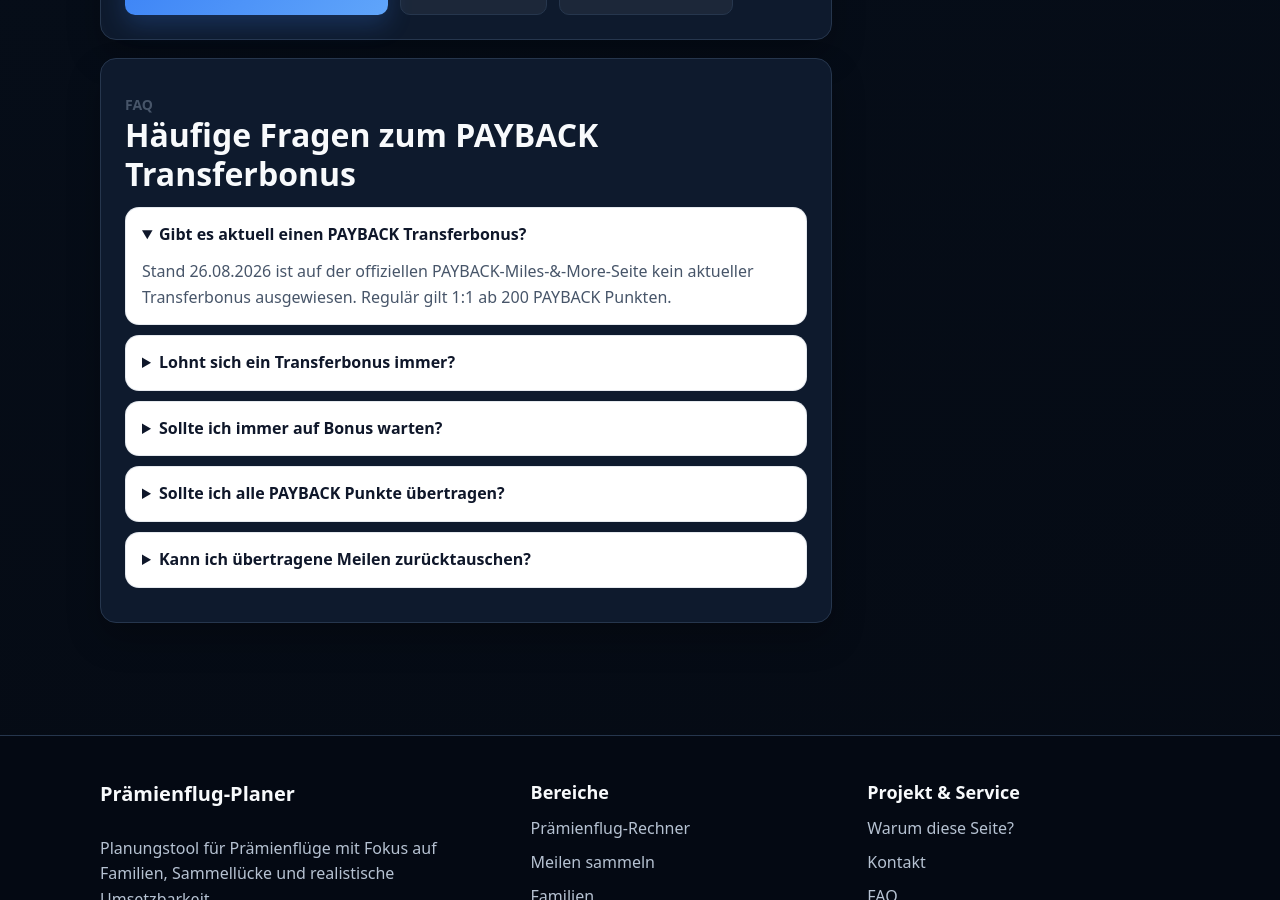
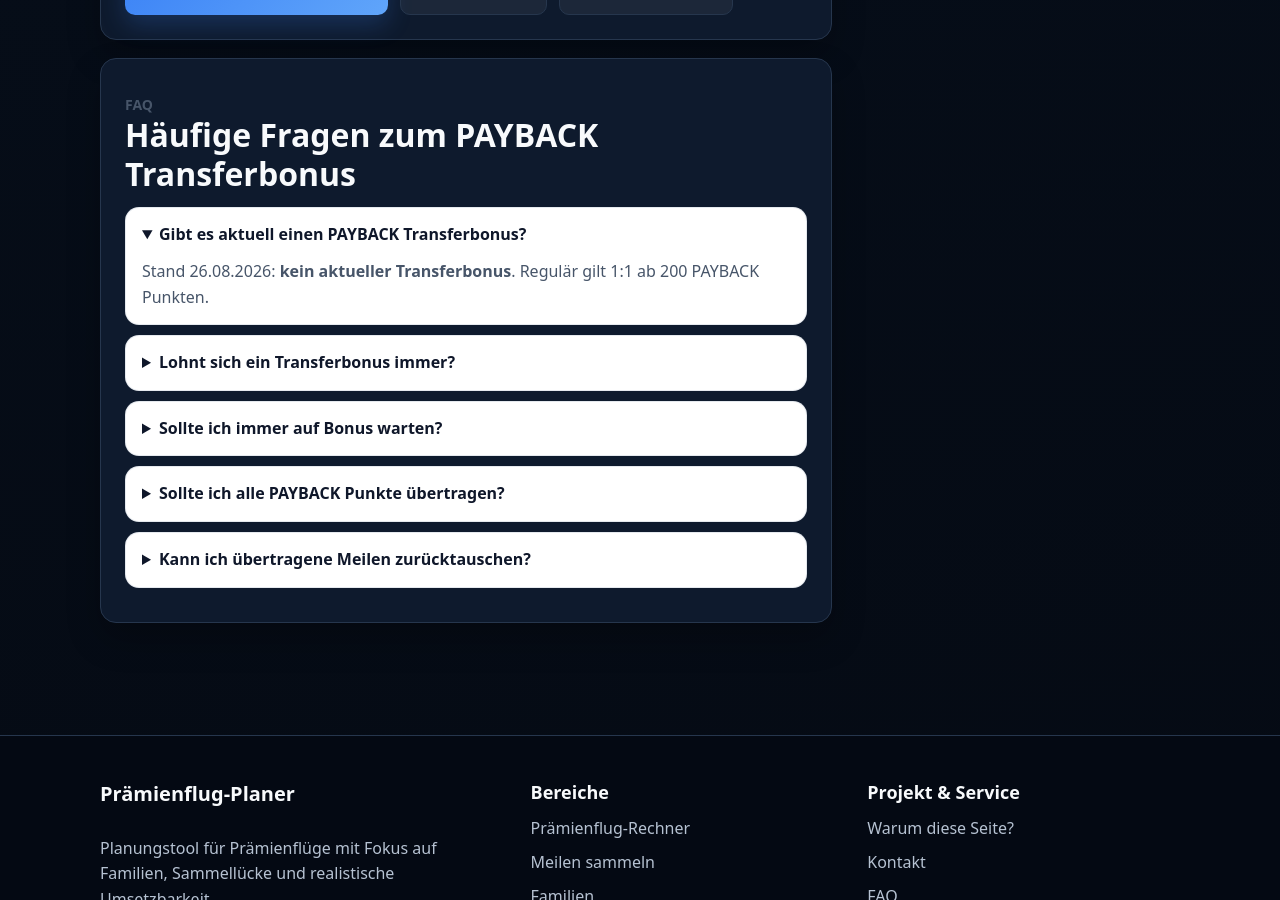
Before and after one commit to Praemienflug-Planer/miles-planer, a Jekyll site: the page built from meilen-sammeln/payback-transferbonus/index.html, in a window 1280 px wide and 900 px high, scrolled down 4026 px. Built offline with Jekyll 4.4.1, drawn with Linux system fonts in a browser that asks for light colours; some of the changed lines change nothing that is shown; some of the changed text lies outside the part shown.

Commit message:
Fix PAYBACK transfer bonus review findings

```diff
--- a/meilen-sammeln/payback-transferbonus/index.html
+++ b/meilen-sammeln/payback-transferbonus/index.html
@@ -5,7 +5,7 @@
 canonical: "https://praemienflug-planer.de/meilen-sammeln/payback-transferbonus/"
 ---
 <style>.answer-box{background:#f8fafc;border:1px solid rgba(148,163,184,.32);border-radius:18px;padding:18px;margin:18px 0;color:#0f172a}.answer-box p{color:#475569}.answer-box strong{color:#0f172a}.bonus-table{width:100%;border-collapse:separate;border-spacing:0;margin:18px 0;background:#fff;border:1px solid rgba(148,163,184,.26);border-radius:16px;overflow:hidden;color:#0f172a}.bonus-table th,.bonus-table td{padding:13px 14px;border-bottom:1px solid rgba(148,163,184,.22);text-align:left}.bonus-table th{background:#f8fafc;font-weight:800;color:#0f172a}.bonus-table td{background:#fff;color:#475569}.bonus-table tr:last-child td{border-bottom:0}.faq-block details{border:1px solid rgba(148,163,184,.24);border-radius:14px;padding:14px 16px;background:#fff;margin:10px 0;color:#0f172a}.faq-block summary{font-weight:800;cursor:pointer;color:#0f172a}.faq-block p{margin:.7rem 0 0;color:#475569}.mini-cta{display:flex;gap:12px;flex-wrap:wrap;margin-top:18px}@media(max-width:720px){.bonus-table th,.bonus-table td{padding:10px;font-size:.95rem}}</style>
-<section class="hero hero-small hero-sammeln"><div class="container hero-grid seo-hero-grid"><div><p class="eyebrow">PAYBACK Transferbonus</p><h1>PAYBACK Transferbonus zu Miles &amp; More: Wann lohnt sich Warten?</h1><p class="hero-text">Ein Transferbonus kann aus demselben PAYBACK-Punktestand mehr Miles-&amp;-More-Meilen machen. Genau deshalb übertrage ich nicht automatisch, sondern erst nach einer kurzen Prüfung.</p><p class="hero-text">Diese Seite ist die Entscheidungsseite: Warten, sofort übertragen oder Punkte flexibel bei PAYBACK lassen?</p><div class="hero-actions"><a class="btn btn-primary" href="#rechnung">Zur Beispielrechnung</a><a class="btn btn-secondary" href="/meilen-sammeln/payback-punkte-miles-and-more/">Zur Übertragungs-Anleitung</a></div><div class="trust-note">Meine Regel: Ein Bonus ist gut. Verfügbare Prämienplätze für die Familie sind besser.</div></div><div class="hero-card"><h2>Kurz gesagt</h2><ul><li>aktuell kein Transferbonus hinterlegt</li><li>regulärer Transfer 1:1 ab 200 PAYBACK Punkten</li><li>warten lohnt sich ohne Buchungsdruck</li><li>sofort übertragen kann bei verfügbaren Plätzen sinnvoll sein</li><li>nach dem Transfer gibt es keinen Rücktausch zu PAYBACK</li></ul></div></div></section>
+<section class="hero hero-small hero-sammeln"><div class="container hero-grid seo-hero-grid"><div><p class="eyebrow">PAYBACK Transferbonus</p><h1>PAYBACK Transferbonus zu Miles &amp; More: Wann lohnt sich Warten?</h1><p class="hero-text">Ein Transferbonus kann aus demselben PAYBACK-Punktestand mehr Miles-&amp;-More-Meilen machen. Genau deshalb übertrage ich nicht automatisch, sondern erst nach einer kurzen Prüfung.</p><p class="hero-text">Diese Seite ist die Entscheidungsseite: Warten, sofort übertragen oder Punkte flexibel bei PAYBACK lassen?</p><div class="hero-actions"><a class="btn btn-primary" href="#rechnung">Zur Beispielrechnung</a><a class="btn btn-secondary" href="/meilen-sammeln/payback-punkte-miles-and-more/">Zur Übertragungs-Anleitung</a></div><div class="trust-note">Meine Regel: Ein Bonus ist gut. Verfügbare Prämienplätze für die Familie sind besser.</div></div><div class="hero-card"><h2>Kurz gesagt</h2><ul><li>aktueller Status: {{ site.data.offers.payback_transfer.current_bonus_display }}</li><li>regulärer Transfer {{ site.data.offers.payback_transfer.ratio_display }} ab {{ site.data.offers.payback_transfer.minimum_points_display }}</li><li>warten lohnt sich ohne Buchungsdruck</li><li>sofort übertragen kann bei verfügbaren Plätzen sinnvoll sein</li><li>nach dem Transfer gibt es keinen Rücktausch zu PAYBACK</li></ul></div></div></section>
 <section class="section alt" id="aktueller-stand"><div class="container"><div class="cta-box"><div><p class="eyebrow">Stand {{ site.data.offers.payback_transfer.last_checked_display }}</p><h2>Aktuell: {{ site.data.offers.payback_transfer.current_bonus_display | capitalize }}</h2><p>Regulär können ab {{ site.data.offers.payback_transfer.minimum_points_display }} Punkte im Verhältnis {{ site.data.offers.payback_transfer.ratio_display }} zu Miles &amp; More übertragen werden. Der {{ site.data.offers.payback_transfer.last_bonus_percent }}-%-Bonus aus {{ site.data.offers.payback_transfer.last_bonus_period_display }} ist beendet und bleibt hier nur als historisches Beispiel verlinkt.</p><p>PAYBACK weist außerdem darauf hin, dass die Umwandlung und Sichtbarkeit im Miles-&amp;-More-Konto bis zu {{ site.data.offers.payback_transfer.transfer_duration_display | remove: 'bis zu ' }} dauern kann.</p></div><a class="btn btn-primary" href="/meilen-sammeln/payback-transferbonus-juli-2026/">Juli-Aktion als Beispiel ansehen</a></div></div></section>
 <section class="section"><div class="container seo-layout"><article class="seo-content">
 <div class="article-card seo-card"><p class="eyebrow">Schnelle Antwort</p><h2>Was ist ein PAYBACK Transferbonus?</h2><div class="answer-box"><p><strong>Ein PAYBACK Transferbonus ist eine zeitlich begrenzte Aktion, bei der beim Transfer zu Miles &amp; More zusätzliche Meilen gutgeschrieben werden.</strong></p><p>Für mich ist das vor allem bei größeren Punkteständen relevant. Kleine Boni sind nett, aber bei Familienreisen können 20 % oder 25 % auf einen größeren Bestand mehrere Monate Sammelzeit ersetzen. Diese Prozentsätze sind hier Rechenbeispiele und keine Aussage über eine aktuell laufende Aktion.</p></div></div>
@@ -14,5 +14,18 @@
 <div class="article-card seo-card"><p class="eyebrow">Praxis</p><h2>Warum der Bonus für Familien anders wirkt</h2><p>Bei einer Person kann man leichter experimentieren. Familien brauchen mehrere Plätze, oft in Ferienzeiten und möglichst ohne wilde Umstiege. Dadurch wird der Zielwert größer und der Spielraum kleiner.</p><p>Deshalb ist ein Transferbonus für mich kein reiner Prozentvergleich. Er ist ein Werkzeug, um den Zielwert rechtzeitig zu erreichen – aber nur, wenn Miles &amp; More für die geplante Reise auch wirklich passt.</p></div>
 <div class="article-card seo-card"><p class="eyebrow">Fehler vermeiden</p><h2>Die häufigsten Fehler beim PAYBACK Transferbonus</h2><ul><li><strong>Nur auf den Bonus schauen:</strong> Mehr Meilen bringen nichts, wenn später keine passenden Flüge verfügbar sind.</li><li><strong>Alle Punkte übertragen:</strong> Ohne konkretes Ziel kann ein Teilbestand bei PAYBACK flexibler sein.</li><li><strong>Bedingungen übersehen:</strong> Mindestmengen, Zeiträume und Registrierung immer vor dem Transfer prüfen.</li><li><strong>Transferdauer unterschätzen:</strong> bei kurzfristigen Buchungen den möglichen Zeitbedarf bis zur Gutschrift einplanen.</li><li><strong>Zuzahlungen ignorieren:</strong> Auch Prämienflüge verursachen Cashkosten.</li></ul></div>
 <div class="article-card seo-card"><p class="eyebrow">Verknüpfung</p><h2>Was passt als nächster Schritt?</h2><p>Wenn du die Punkte direkt übertragen möchtest, nutze die Anleitung mit den Screenshots. Wenn du erst verstehen willst, wie PAYBACK insgesamt in die Meilenstrategie passt, starte im Hub. Für Europa gibt es zusätzlich das Mallorca-Beispiel.</p><div class="mini-cta"><a class="btn btn-primary" href="/meilen-sammeln/payback-punkte-miles-and-more/">Zur Übertragungs-Anleitung</a><a class="btn btn-secondary" href="/meilen-sammeln/payback/">PAYBACK Hub</a><a class="btn btn-secondary" href="/meilen-sammeln/payback-mallorca/">Mallorca-Beispiel</a></div></div>
-<div class="article-card seo-card faq-block"><p class="eyebrow">FAQ</p><h2>Häufige Fragen zum PAYBACK Transferbonus</h2><details open><summary>Gibt es aktuell einen PAYBACK Transferbonus?</summary><p>Stand {{ site.data.offers.payback_transfer.last_checked_display }} ist auf der offiziellen PAYBACK-Miles-&amp;-More-Seite kein aktueller Transferbonus ausgewiesen. Regulär gilt 1:1 ab 200 PAYBACK Punkten.</p></details><details><summary>Lohnt sich ein Transferbonus immer?</summary><p>Nein. Er lohnt sich nur, wenn du die Miles-&amp;-More-Meilen später sinnvoll einsetzen kannst.</p></details><details><summary>Sollte ich immer auf Bonus warten?</summary><p>Ohne Buchungsdruck meistens ja. Bei verfügbaren Prämienplätzen und fehlenden Meilen kann sofortiges Übertragen besser sein.</p></details><details><summary>Sollte ich alle PAYBACK Punkte übertragen?</summary><p>Nur wenn das Ziel wirklich klar ist. Sonst würde ich eher nicht den kompletten Bestand binden.</p></details><details><summary>Kann ich übertragene Meilen zurücktauschen?</summary><p>Nein. PAYBACK weist ausdrücklich darauf hin, dass eine Rückbuchung von Miles-&amp;-More-Meilen zu PAYBACK Punkten nicht möglich ist.</p></details></div>
+<div class="article-card seo-card faq-block"><p class="eyebrow">FAQ</p><h2>Häufige Fragen zum PAYBACK Transferbonus</h2><details open><summary>Gibt es aktuell einen PAYBACK Transferbonus?</summary><p>Stand {{ site.data.offers.payback_transfer.last_checked_display }}: <strong>{{ site.data.offers.payback_transfer.current_bonus_display }}</strong>. Regulär gilt {{ site.data.offers.payback_transfer.ratio_display }} ab {{ site.data.offers.payback_transfer.minimum_points_display }}.</p></details><details><summary>Lohnt sich ein Transferbonus immer?</summary><p>Nein. Er lohnt sich nur, wenn du die Miles-&amp;-More-Meilen später sinnvoll einsetzen kannst.</p></details><details><summary>Sollte ich immer auf Bonus warten?</summary><p>Ohne Buchungsdruck meistens ja. Bei verfügbaren Prämienplätzen und fehlenden Meilen kann sofortiges Übertragen besser sein.</p></details><details><summary>Sollte ich alle PAYBACK Punkte übertragen?</summary><p>Nur wenn das Ziel wirklich klar ist. Sonst würde ich eher nicht den kompletten Bestand binden.</p></details><details><summary>Kann ich übertragene Meilen zurücktauschen?</summary><p>Nein. PAYBACK weist ausdrücklich darauf hin, dass eine Rückbuchung von Miles-&amp;-More-Meilen zu PAYBACK Punkten nicht möglich ist.</p></details></div>
+<script type="application/ld+json">
+{
+  "@context": "https://schema.org",
+  "@type": "FAQPage",
+  "mainEntity": [
+    {"@type":"Question","name":"Gibt es aktuell einen PAYBACK Transferbonus?","acceptedAnswer":{"@type":"Answer","text":"Stand {{ site.data.offers.payback_transfer.last_checked_display }}: {{ site.data.offers.payback_transfer.current_bonus_display }}. Regulär gilt {{ site.data.offers.payback_transfer.ratio_display }} ab {{ site.data.offers.payback_transfer.minimum_points_display }}."}},
+    {"@type":"Question","name":"Lohnt sich ein Transferbonus immer?","acceptedAnswer":{"@type":"Answer","text":"Nein. Er lohnt sich nur, wenn die Miles-&-More-Meilen später sinnvoll eingesetzt werden können."}},
+    {"@type":"Question","name":"Sollte ich immer auf Bonus warten?","acceptedAnswer":{"@type":"Answer","text":"Ohne Buchungsdruck meistens ja. Bei verfügbaren Prämienplätzen und fehlenden Meilen kann sofortiges Übertragen besser sein."}},
+    {"@type":"Question","name":"Sollte ich alle PAYBACK Punkte übertragen?","acceptedAnswer":{"@type":"Answer","text":"Nur wenn das Ziel wirklich klar ist. Sonst kann ein Teilbestand bei PAYBACK flexibler bleiben."}},
+    {"@type":"Question","name":"Kann ich übertragene Meilen zurücktauschen?","acceptedAnswer":{"@type":"Answer","text":"Nein. Eine Rückbuchung von Miles-&-More-Meilen zu PAYBACK Punkten ist nicht möglich."}}
+  ]
+}
+</script>
 </article><aside class="seo-sidebar"><div class="article-card seo-card sticky-card"><p class="eyebrow">Entscheidung</p><h3>Bonus oder Buchung?</h3><p>Wenn Award-Plätze für die Familie verfügbar sind, ist Verfügbarkeit oft wichtiger als der perfekte Bonus.</p><a class="btn btn-primary" href="/meilen-sammeln/payback-punkte-miles-and-more/">Transfer-Anleitung öffnen</a></div><div class="article-card seo-card"><p class="eyebrow">Weiterlesen</p><div class="sidebar-links"><a href="/meilen-sammeln/payback-transferbonus-juli-2026/">Historisch: 10 % Transferbonus Juli 2026</a><a href="/meilen-sammeln/payback/">PAYBACK Hub</a><a href="/meilen-sammeln/payback-punkte-miles-and-more/">PAYBACK zu Miles &amp; More übertragen</a><a href="/meilen-sammeln/payback-mallorca/">Mit PAYBACK nach Mallorca</a><a href="/praemienflug-steuern-gebuehren/">Steuern &amp; Gebühren verstehen</a><a href="/vier-praemienflug-plaetze-finden/">4 Prämienflug-Plätze finden</a></div></div></aside></div></section>
```
